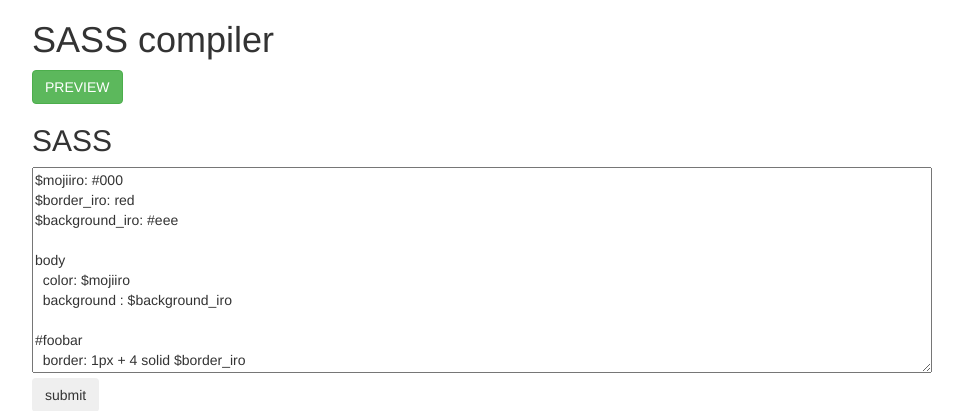
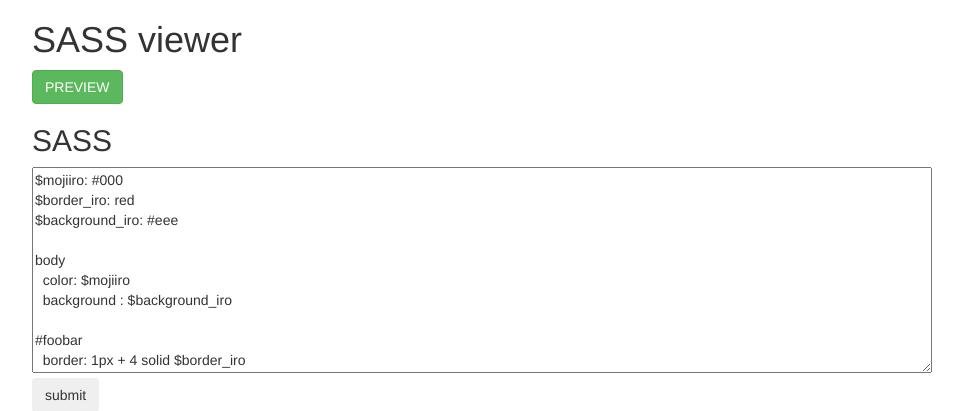
Before and after one commit to yutamu1/sasscompiler, a PHP site: page / in a window 1280 px wide. Shown: the top 411 px of the page, without its empty margins (38-1001 px from the left). Run offline with PHP 8.4, Linux system fonts and the light colour scheme.

Commit message:
change title and headline

```diff
--- a/index.php
+++ b/index.php
@@ -47,7 +47,7 @@ if (file_exists( dirname(__FILE__).'/styles/default.sass')) {
 <html lang="en">
 <head>
 	<meta charset="UTF-8">
-	<title>SASS compiler</title>
+	<title>SASS viewer</title>
 	<link rel="stylesheet" href="https://maxcdn.bootstrapcdn.com/bootstrap/3.3.5/css/bootstrap.min.css" type="text/css" />
 	<style>
 		.editor {
@@ -58,7 +58,7 @@ if (file_exists( dirname(__FILE__).'/styles/default.sass')) {
 <body>
     <div class="container">
     	<header>
-    		<h1>SASS compiler</h1>
+    		<h1>SASS viewer</h1>
     	</header>
 		<div>
 			<a class='btn btn-success' href='/page.html' target='_blank'>PREVIEW</a>
```
